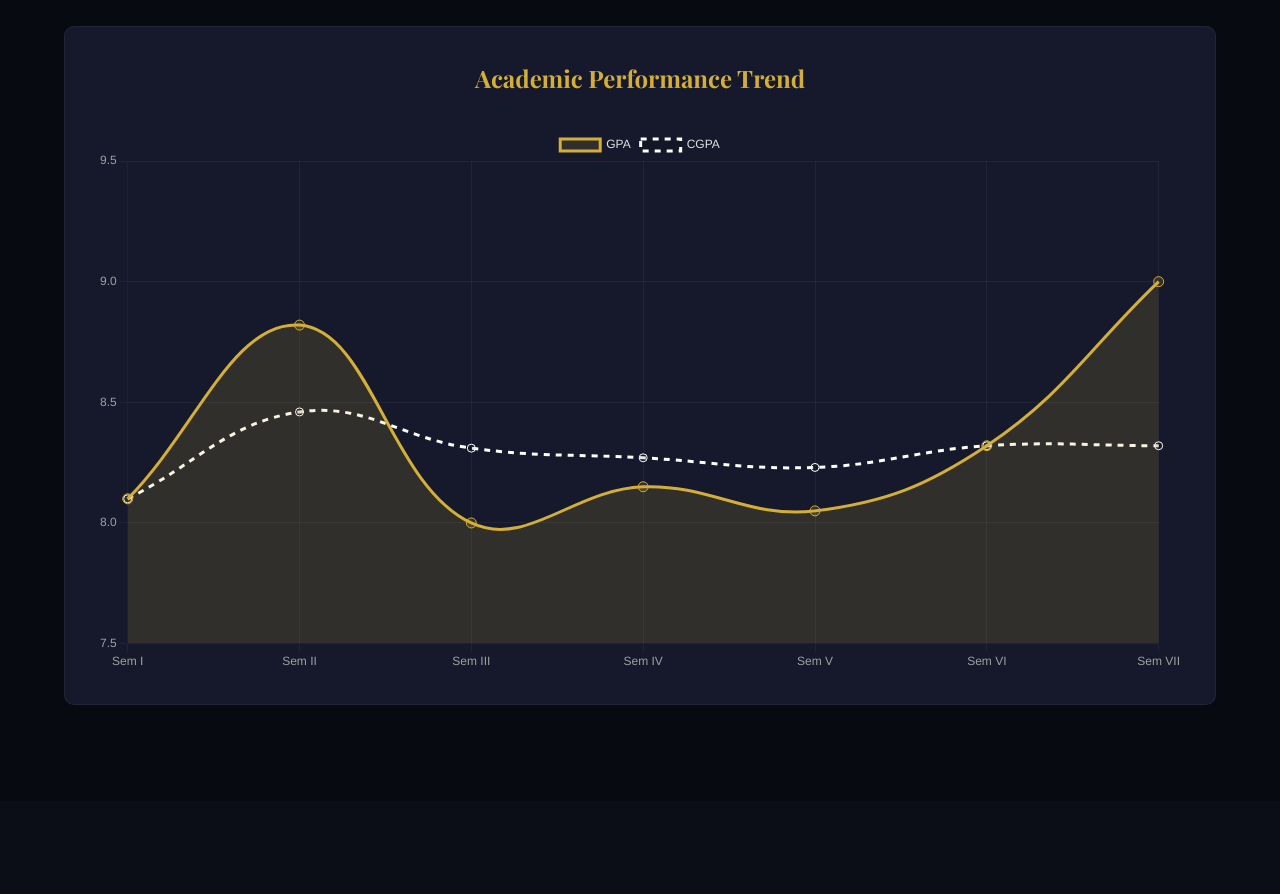
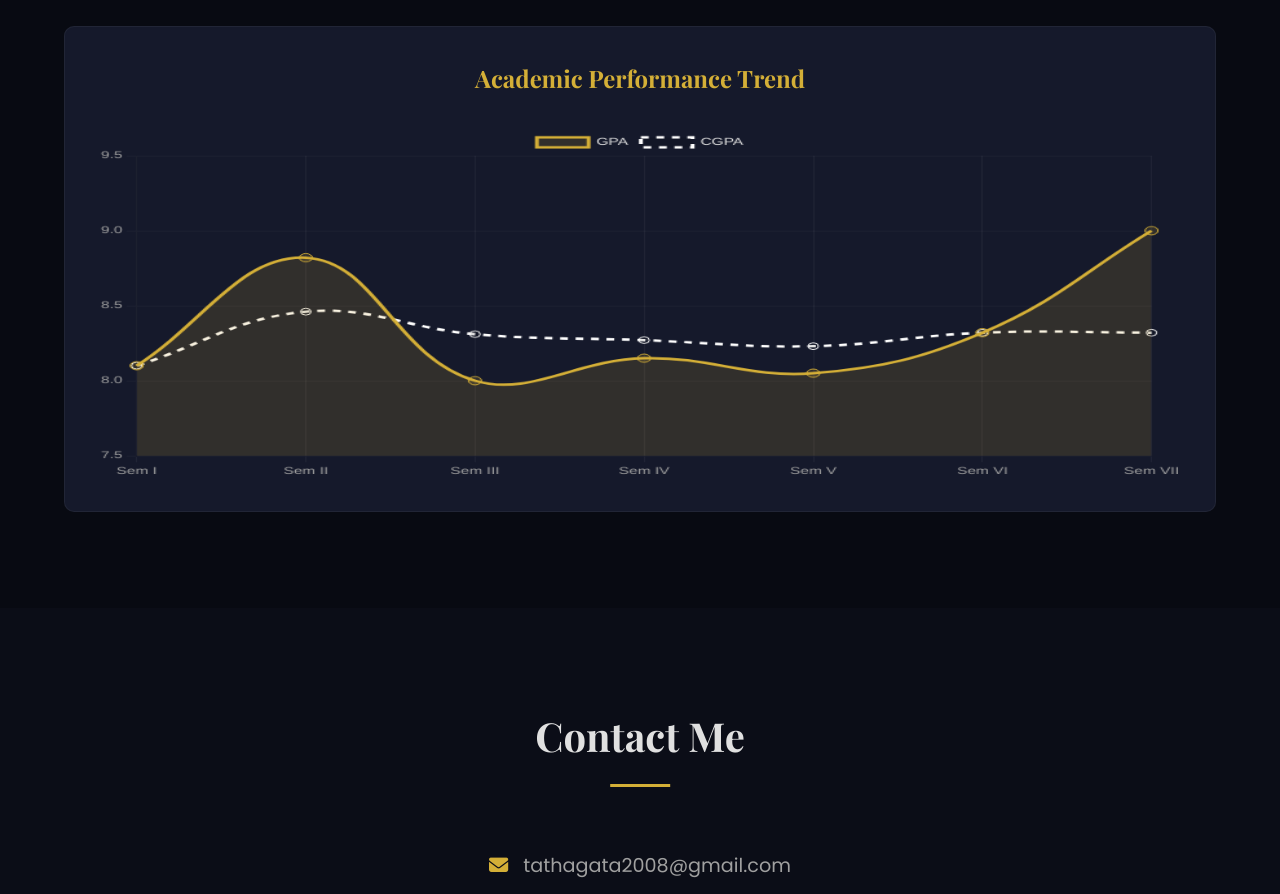
Before and after one commit to Tathagata-030915/Tathagata-Portfolio, a plain HTML site: page index.html in a window 1280 px wide. Shown: the part 3780-4674 px from the top of the page. Drawn offline with nearby package versions, Linux system fonts and the light colour scheme.

Commit message:
undo changes in #gpaCgpaChart

```diff
--- a/style.css
+++ b/style.css
@@ -233,7 +233,8 @@ h1, h2, h3 { font-family: var(--font-heading); color: var(--text-primary); }
 }
 
 #gpaCgpaChart {
-    max-width: 100%;
+    width: 100% !important;
+    height: 350px !important;
 }
 
 /* --- Contact & Footer --- */
```
